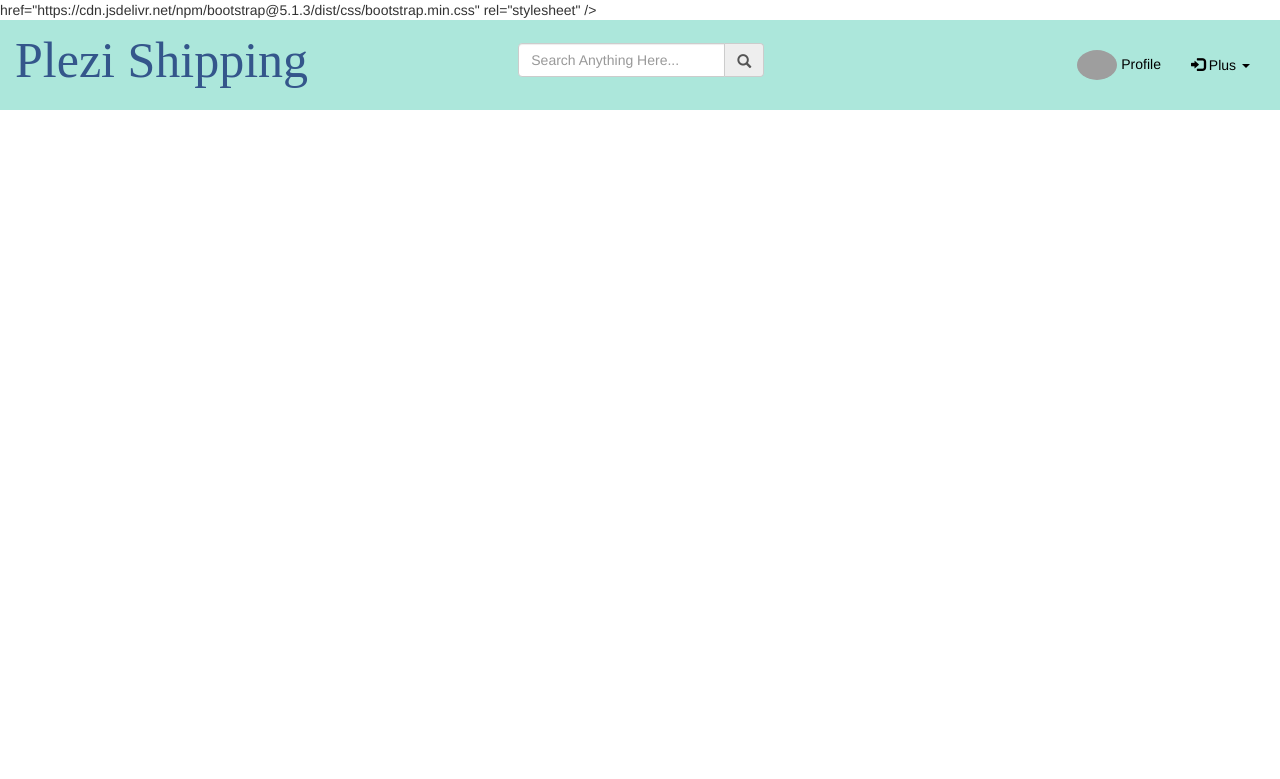
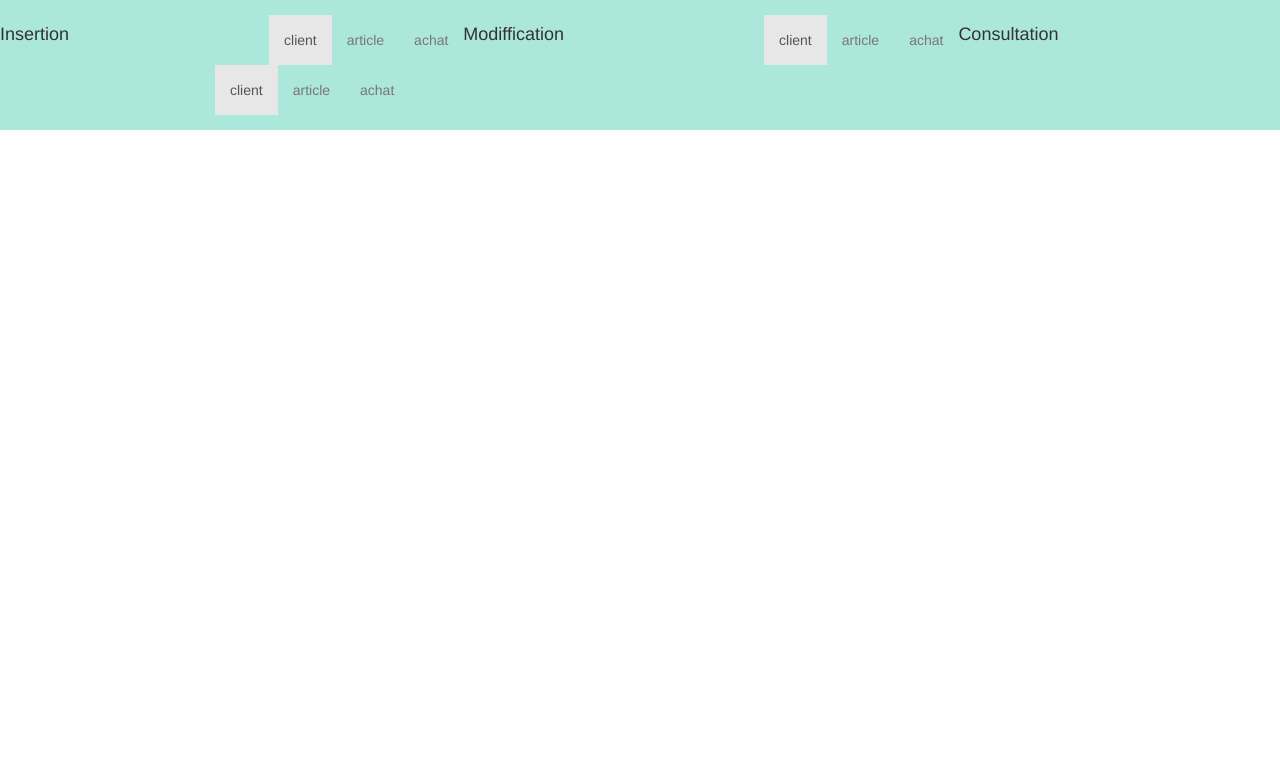
Before and after one commit to killerbestshoot/devoir-edvar-web, a PHP site: page /includes/template.html in a window 1280 px wide. Shown: the top 779 px of the page. Run offline with PHP 8.4, Linux system fonts and the light colour scheme; grey boxes are pictures that could not be loaded.

Commit message:
amelioration

```diff
--- a/includes/template.html
+++ b/includes/template.html
@@ -2,76 +2,106 @@
   rel="stylesheet"
   href="https://maxcdn.bootstrapcdn.com/bootstrap/3.3.7/css/bootstrap.min.css"
 />
-<!-- <link -->
-href="https://cdn.jsdelivr.net/npm/bootstrap@5.1.3/dist/css/bootstrap.min.css"
-rel="stylesheet" />
+
 <link rel="stylesheet" href="../css-styles/userpage-css.css" />
-<div class="navbar navbar-inverse navbar-light bg-white">
-  <div class="container-fluid">
-    <div class="row">
-      <div class="col-lg-12">
-        <div class="navbar-header">
-          <button
-            class="navbar-toggle"
-            data-target="#mobile_menu"
-            data-toggle="collapse"
-          >
-            <span class="icon-bar"></span><span class="icon-bar"></span
-            ><span class="icon-bar"></span>
-          </button>
-          <a href="#" class="navbar-brand">Plezi Shipping</a>
-        </div>
+<!-- <div class="navbar navbar-inverse navbar-light bg-white"> -->
+<!-- <div class="container-fluid"> -->
+<!-- <div class="row"> -->
+<!-- <div class="col-lg-12"> -->
+<!-- <div class="navbar-header"> -->
+<!-- <button -->
+<!-- class="navbar-toggle" -->
+<!-- data-target="#mobile_menu" -->
+<!-- data-toggle="collapse" -->
+<!-- > -->
+<!-- <span class="icon-bar"></span><span class="icon-bar"></span -->
+<!-- ><span class="icon-bar"></span> -->
+<!-- </button> -->
+<!-- <a href="#" class="navbar-brand">Plezi Shipping</a> -->
+<!-- </div> -->
+<!--  -->
+<!-- <div class="navbar-collapse collapse" id="mobile_menu"> -->
+<!-- <ul class="nav navbar-nav"> -->
+<!-- <li> -->
+<!-- <form action="" class="navbar-form"> -->
+<!-- <div class="form-group"> -->
+<!-- <div class="input-group"> -->
+<!-- <input -->
+<!-- type="search" -->
+<!-- name="search" -->
+<!-- id="" -->
+<!-- placeholder="Search Anything Here..." -->
+<!-- class="form-control" -->
+<!-- /> -->
+<!-- <span class="input-group-addon" -->
+<!-- ><span class="glyphicon glyphicon-search"></span -->
+<!-- ></span> -->
+<!-- </div> -->
+<!-- </div> -->
+<!-- </form> -->
+<!-- </li> -->
+<!-- </ul> -->
+<!--  -->
+<!-- <ul class="nav navbar-nav navbar-right"> -->
+<!-- <li> -->
+<!-- <a href="#"> -->
+<!-- <img -->
+<!-- src="C:\Users\nance\OneDrive\screen _saver\FB_IMG_15700402644652440.jpg" -->
+<!-- class="img-circle" -->
+<!-- height="30" -->
+<!-- alt="Portrait of a Woman" -->
+<!-- loading="lazy" -->
+<!-- /> -->
+<!-- Profile</a -->
+<!-- > -->
+<!-- </li> -->
+<!-- <li> -->
+<!-- <a href="#" class="dropdown-toggle" data-toggle="dropdown" -->
+<!-- ><span class="glyphicon glyphicon-log-in"></span> Plus -->
+<!-- <span class="caret"></span -->
+<!-- ></a> -->
+<!-- <ul class="dropdown-menu"> -->
+<!-- <li><a href="#">Parametre</a></li> -->
+<!-- <li><a href="#">Deconnection</a></li> -->
+<!-- </ul> -->
+<!-- </li> -->
+<!-- </ul> -->
+<!-- </div> -->
+<!-- </div> -->
+<!-- </div> -->
+<!-- </div> -->
+<!-- </div> -->
+<nav class="navbar navbar-default" role="navigation">
+  <div class="navbar-header">
+    <h4 class="">Insertion</h4>
+  </div>
 
-        <div class="navbar-collapse collapse" id="mobile_menu">
-          <ul class="nav navbar-nav">
-            <li>
-              <form action="" class="navbar-form">
-                <div class="form-group">
-                  <div class="input-group">
-                    <input
-                      type="search"
-                      name="search"
-                      id=""
-                      placeholder="Search Anything Here..."
-                      class="form-control"
-                    />
-                    <span class="input-group-addon"
-                      ><span class="glyphicon glyphicon-search"></span
-                    ></span>
-                  </div>
-                </div>
-              </form>
-            </li>
-          </ul>
+  <div class="collapse navbar-collapse navbar-ex1-collapse">
+    <form action="">
+      <ul class="nav navbar-nav">
+        <li class="active"><a href="#">client</a></li>
+        <li><a href="#">article</a></li>
+        <li><a href="#">achat</a></li>
+      </ul>
+    </form>
+    <div class="navbar-header">
+      <h4 class="">Modiffication</h4>
+    </div>
 
-          <ul class="nav navbar-nav navbar-right">
-            <li>
-              <a href="#">
-                <img
-                  src="C:\Users\nance\OneDrive\screen _saver\FB_IMG_15700402644652440.jpg"
-                  class="img-circle"
-                  height="30"
-                  alt="Portrait of a Woman"
-                  loading="lazy"
-                />
-                Profile</a
-              >
-            </li>
-            <li>
-              <a href="#" class="dropdown-toggle" data-toggle="dropdown"
-                ><span class="glyphicon glyphicon-log-in"></span> Plus
-                <span class="caret"></span
-              ></a>
-              <ul class="dropdown-menu">
-                <li><a href="#">Parametre</a></li>
-                <li><a href="#">Deconnection</a></li>
-              </ul>
-            </li>
-          </ul>
-        </div>
-      </div>
+    <ul class="nav navbar-nav">
+      <li class="active"><a href="#">client</a></li>
+      <li><a href="#">article</a></li>
+      <li><a href="#">achat</a></li>
+    </ul>
+    <div class="navbar-header">
+      <h4 class="">Consultation</h4>
     </div>
+    <ul class="nav navbar-nav">
+      <li class="active"><a href="#">client</a></li>
+      <li><a href="#">article</a></li>
+      <li><a href="#">achat</a></li>
+    </ul>
   </div>
-</div>
+</nav>
 <script src="https://ajax.googleapis.com/ajax/libs/jquery/1.12.4/jquery.min.js"></script>
 <script src="https://maxcdn.bootstrapcdn.com/bootstrap/3.3.7/js/bootstrap.min.js"></script>
```
Also changed, not shown: homepages/userpages.php (+12 -1 lines), includes/options.php (+41 -36 lines).
